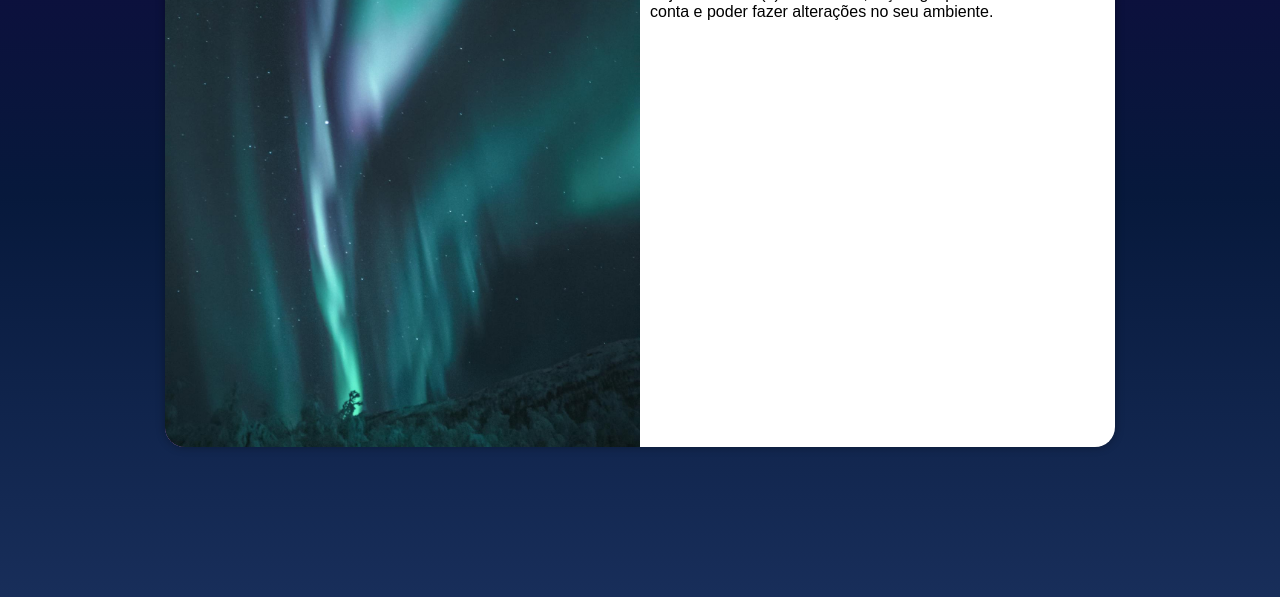
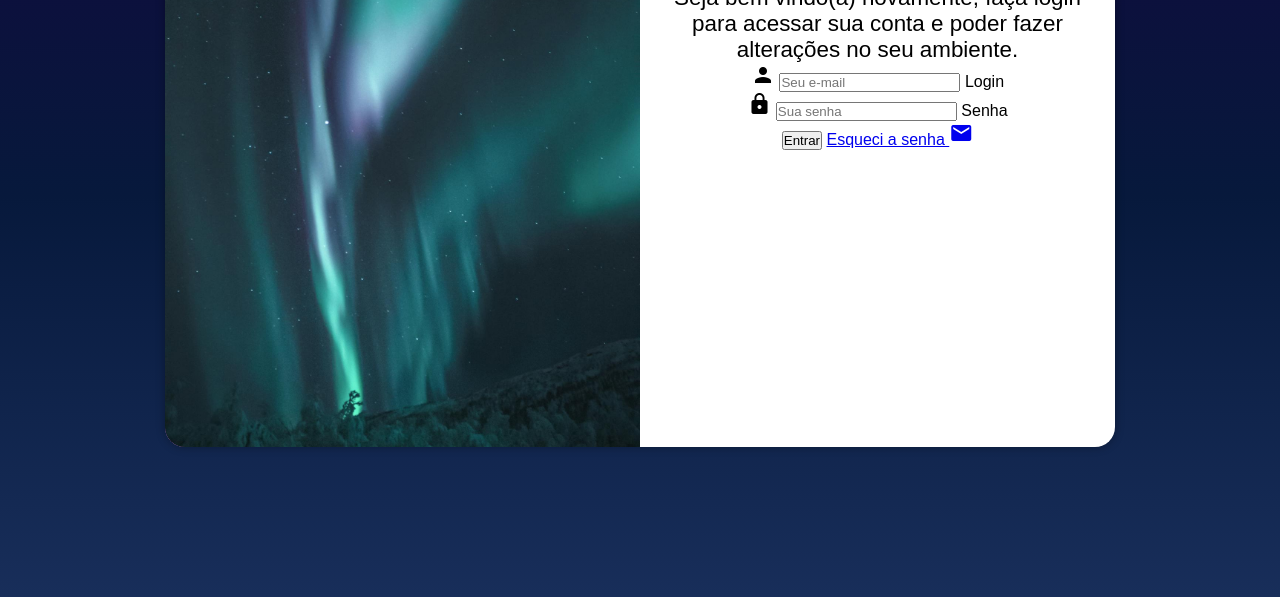
Before and after one commit to Gabriel-Costa-Valin/projeto-login, a plain HTML site: page index.html in a window 1280 px wide. Shown: the part 203-800 px from the top of the page. Drawn offline with Linux system fonts and the light colour scheme.

Commit message:
criei o formulário

```diff
--- a/index.html
+++ b/index.html
@@ -5,6 +5,8 @@
     <meta name="viewport" content="width=device-width, initial-scale=1.0">
     <link rel="stylesheet" href="styles/style.css">
     <link rel="stylesheet" href="styles/media-queries.css">
+    <link href="https://fonts.googleapis.com/icon?family=Material+Icons"
+      rel="stylesheet">
     <title>Login</title>
 </head>
 <body>
@@ -16,8 +18,21 @@
             <div id="iform">
                 <h1>Login</h1>
                 <p>Seja bem vindo(a) novamente, faça login para acessar sua conta e poder fazer alterações no seu ambiente.</p>
-                <form action="login.php" method="post">
-
+                <form action="login.php" method="post" autocomplete="on">
+                    <div class="campo">
+                        <span class="material-icons">person</span>
+                        <input type="email" name="login" id="ilogin" placeholder="Seu e-mail" autocomplete="email" required maxlength="30">
+                        <label for="ilogin">Login</label>
+                    </div>
+                    <div class="campo">
+                        <span class="material-icons">lock</span>
+                        <input type="password" name="Senha" id="isenha" placeholder="Sua senha" autocomplete="current-password" required minlength="8" maxlength="20">
+                        <label for="isenha">Senha</label>
+                    </div>
+                    <input type="submit" value="Entrar">
+                    <a href="esqueci.html">
+                        Esqueci a senha <i class="material-icons">mail</i>
+                    </a>
                 </form>
             </div>
         </section>
--- a/styles/media-queries.css
+++ b/styles/media-queries.css
@@ -11,14 +11,18 @@
     }
 
     section#ilogin > div#imagem {
-        float: left;
+        float: right;
         width: 30%;
         height: 100%;
     }
 
     section#ilogin > div#iform {
-        float: right;
+        float: left;
         width: 70%;
+    }
+
+    div#iform > p {
+        font-size: 1.2em;
     }
 }
 
@@ -42,4 +46,8 @@
         float: right;
         width: 50%;
     }
+
+    div#iform > p {
+        font-size: 1.4em;
+    }
 }
--- a/styles/style.css
+++ b/styles/style.css
@@ -53,3 +53,12 @@ section#ilogin > div#iform {
     display: block;
     padding: 10px;
 }
+
+div#iform {
+    text-align: center;
+    margin-bottom: 10px;
+}
+
+div#iform > p {
+    font-size: 0.8em;
+}
```
